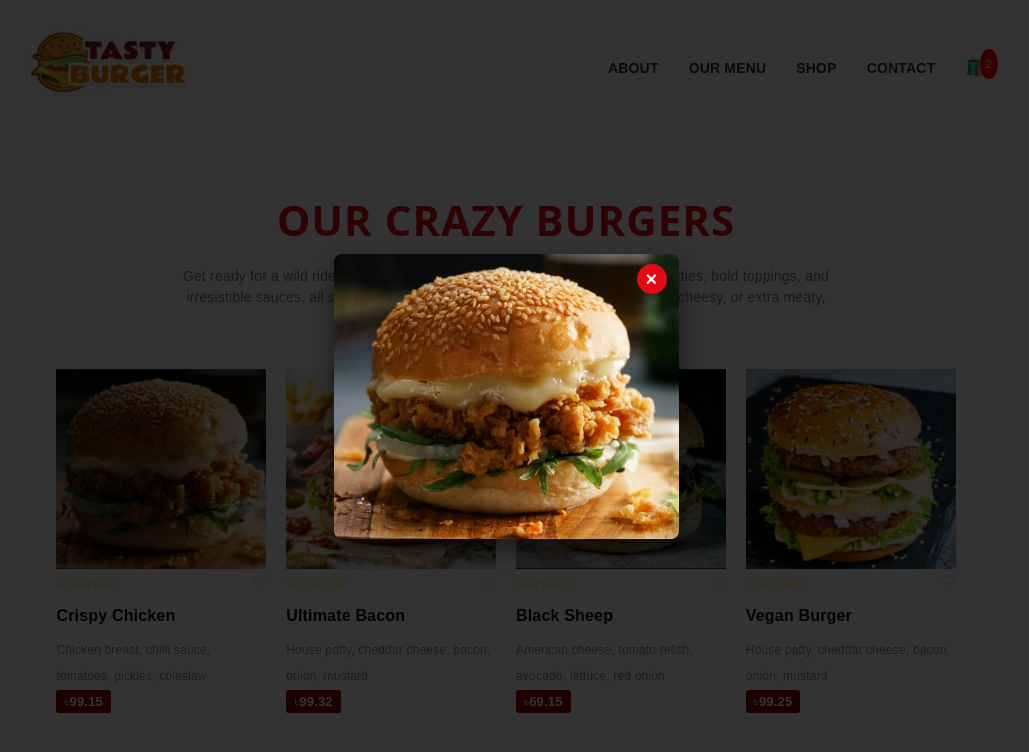
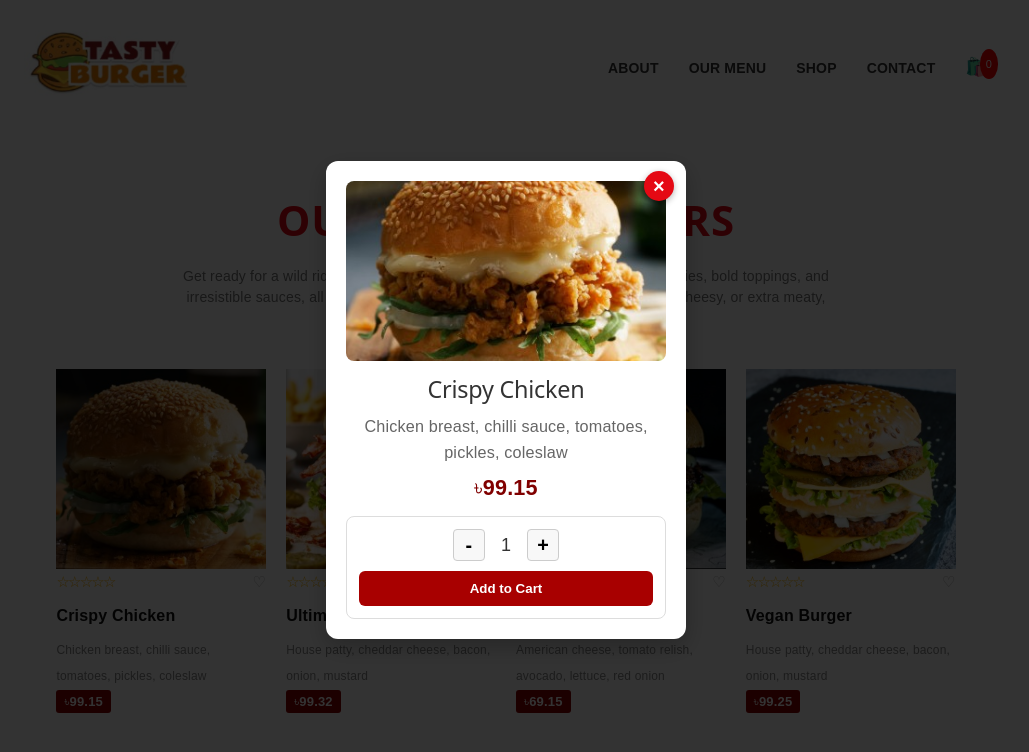
Before and after one commit to lasalamiatrisha/tasty-burger-shop, a React (Vite) app: page / in a window 1280 px wide. Both pictures are taken after a click on the picture 295 px from the left and 468 px from the top of the page. Shown: the top 752 px of the page, without its empty margins (134-1163 px from the left). Built offline with nearby package versions, Linux system fonts and the light colour scheme.

Commit message:
initial commit for V2: updated layout with product modal and cart drawer

```diff
--- a/src/App.css
+++ b/src/App.css
@@ -276,3 +276,146 @@ nav a {
   from { transform: scale(0.7); opacity: 0; }
   to { transform: scale(1); opacity: 1; }
 }
+
+/* Product Detail Modal */
+.product-detail-modal {
+  background: #ffffff;
+  width: 90%;
+  max-width: 360px;
+  border-radius: 12px;
+  padding: 20px;
+  position: relative;
+  display: flex;
+  flex-direction: column;
+  gap: 10px;
+  box-shadow: 0 8px 24px rgba(0, 0, 0, 0.25);
+}
+
+.modal-img-wrapper {
+  width: 100%;
+  height: 180px;
+  border-radius: 8px;
+  overflow: hidden;
+}
+
+.modal-img-wrapper img {
+  width: 100%;
+  height: 100%;
+  object-fit: cover;
+}
+
+.product-detail-modal h2 {
+  margin: 5px 0 0 0;
+  font-size: 1.3rem;
+  color: #333;
+}
+
+.modal-desc {
+  color: #666;
+  font-size: 0.9rem;
+  margin: 0;
+}
+
+.modal-price {
+  font-size: 1.2rem;
+  font-weight: bold;
+  color: #800000;
+}
+
+.modal-action-box {
+  border: 1px solid #ddd;
+  border-radius: 8px;
+  padding: 12px;
+  display: flex;
+  flex-direction: column;
+  gap: 10px;
+  align-items: center;
+  margin-top: 5px;
+}
+
+.qty-controls {
+  display: flex;
+  align-items: center;
+  gap: 16px;
+}
+
+.qty-controls button {
+  width: 32px;
+  height: 32px;
+  border: 1px solid #ccc;
+  background: #f8f8f8;
+  font-size: 1.1rem;
+  font-weight: bold;
+  cursor: pointer;
+  border-radius: 4px;
+}
+
+.add-to-cart-btn {
+  width: 100%;
+  padding: 10px;
+  background: #a80000;
+  color: white;
+  border: none;
+  border-radius: 6px;
+  font-weight: bold;
+  cursor: pointer;
+}
+
+/* Floating Cart Drawer Panel */
+.cart-drawer-panel {
+  position: fixed;
+  top: 70px;
+  right: 20px;
+  width: 300px;
+  background: white;
+  border: 2px solid #333;
+  border-radius: 8px;
+  padding: 15px;
+  box-shadow: 0 4px 15px rgba(0, 0, 0, 0.2);
+  z-index: 1000;
+}
+
+.cart-header {
+  display: flex;
+  justify-content: space-between;
+  align-items: center;
+  border-bottom: 1px solid #ddd;
+  padding-bottom: 8px;
+}
+
+.cart-item-row {
+  display: flex;
+  justify-content: space-between;
+  align-items: center;
+  margin: 10px 0;
+  font-size: 0.9rem;
+}
+
+.cart-qty-controls button {
+  width: 22px;
+  height: 22px;
+  margin: 0 4px;
+}
+
+.cart-footer {
+  border-top: 1px solid #ddd;
+  padding-top: 10px;
+  margin-top: 10px;
+}
+
+.total-row {
+  display: flex;
+  justify-content: space-between;
+  margin-bottom: 10px;
+}
+
+.checkout-btn {
+  width: 100%;
+  padding: 8px;
+  background: #800000;
+  color: white;
+  border: none;
+  border-radius: 4px;
+  font-weight: bold;
+  cursor: pointer;
+}
--- a/src/App.tsx
+++ b/src/App.tsx
@@ -45,10 +45,88 @@ interface NavModalContent {
   content: React.ReactNode
 }
 
+interface SelectedBurger {
+  id: number
+  name: string
+  description: string
+  price: string
+  numericPrice: number
+  image: string
+}
+
+interface CartItem {
+  id: number
+  name: string
+  price: number
+  quantity: number
+  image: string
+}
+
 function App() {
-  const [selectedImage, setSelectedImage] = useState<string | null>(null)
+  // Navigation Modal State
   const [navModal, setNavModal] = useState<NavModalContent | null>(null)
 
+  // Whiteboard V2 States: Product Modal & Cart State
+  const [selectedBurger, setSelectedBurger] = useState<SelectedBurger | null>(null)
+  const [modalQty, setModalQty] = useState<number>(1)
+  const [cart, setCart] = useState<CartItem[]>([])
+  const [isCartOpen, setIsCartOpen] = useState<boolean>(false)
+
+  // Open Product Modal with clicked burger details
+  const handleOpenBurgerModal = (burger: SelectedBurger) => {
+    setSelectedBurger(burger)
+    setModalQty(1)
+  }
+
+  // Add Item to Cart
+  const handleAddToCart = () => {
+    if (!selectedBurger) return
+
+    setCart((prevCart) => {
+      const existingItem = prevCart.find((item) => item.id === selectedBurger.id)
+      if (existingItem) {
+        return prevCart.map((item) =>
+          item.id === selectedBurger.id
+            ? { ...item, quantity: item.quantity + modalQty }
+            : item
+        )
+      }
+      return [
+        ...prevCart,
+        {
+          id: selectedBurger.id,
+          name: selectedBurger.name,
+          price: selectedBurger.numericPrice,
+          quantity: modalQty,
+          image: selectedBurger.image,
+        },
+      ]
+    })
+
+    setSelectedBurger(null)
+    setIsCartOpen(true) // Open cart drawer after adding item
+  }
+
+  // Update Cart Quantity directly inside Cart Drawer
+  const handleUpdateCartQty = (id: number, delta: number) => {
+    setCart((prevCart) =>
+      prevCart
+        .map((item) => {
+          if (item.id === id) {
+            const newQty = item.quantity + delta
+            return newQty > 0 ? { ...item, quantity: newQty } : null
+          }
+          return item
+        })
+        .filter((item): item is CartItem => item !== null)
+    )
+  }
+
+  // Totals
+  const totalCartCount = cart.reduce((sum, item) => sum + item.quantity, 0)
+  const totalCartPrice = cart.reduce((sum, item) => sum + item.price * item.quantity, 0)
+
+  // Original Nav Modal Handler
   const handleNavClick = (e: React.MouseEvent<HTMLAnchorElement>, type: string) => {
     e.preventDefault()
     if (type === 'ABOUT') {
@@ -117,11 +195,17 @@ function App() {
           <a href="#" onClick={(e) => handleNavClick(e, 'MENU')}>OUR MENU</a>
           <a href="#" onClick={(e) => handleNavClick(e, 'SHOP')}>SHOP</a>
           <a href="#" onClick={(e) => handleNavClick(e, 'CONTACT')}>CONTACT</a>
-          <span className="cart-icon">🛍️ <span className="badge">2</span></span>
+          <span
+            className="cart-icon"
+            onClick={() => setIsCartOpen(!isCartOpen)}
+            style={{ cursor: 'pointer' }}
+          >
+            🛍️ <span className="badge">{totalCartCount}</span>
+          </span>
         </nav>
       </header>
 
-      {/* Section Title */}
+      {/* Main Section */}
       <section className="menu-section">
         <h1 className="main-title">OUR CRAZY BURGERS</h1>
         <p className="subtitle">
@@ -139,7 +223,14 @@ function App() {
               src={burger1}
               alt="Crispy Chicken"
               className="clickable-img"
-              onClick={() => setSelectedImage(burger1)}
+              onClick={() => handleOpenBurgerModal({
+                id: 1,
+                name: 'Crispy Chicken',
+                description: 'Chicken breast, chilli sauce, tomatoes, pickles, coleslaw',
+                price: '৳99.15',
+                numericPrice: 99.15,
+                image: burger1
+              })}
             />
             <div className="card-body">
               <StarRating />
@@ -155,7 +246,14 @@ function App() {
               src={burger2}
               alt="Ultimate Bacon"
               className="clickable-img"
-              onClick={() => setSelectedImage(burger2)}
+              onClick={() => handleOpenBurgerModal({
+                id: 2,
+                name: 'Ultimate Bacon',
+                description: 'House patty, cheddar cheese, bacon, onion, mustard',
+                price: '৳99.32',
+                numericPrice: 99.32,
+                image: burger2
+              })}
             />
             <div className="card-body">
               <StarRating />
@@ -171,7 +269,14 @@ function App() {
               src={burger3}
               alt="Black Sheep"
               className="clickable-img"
-              onClick={() => setSelectedImage(burger3)}
+              onClick={() => handleOpenBurgerModal({
+                id: 3,
+                name: 'Black Sheep',
+                description: 'American cheese, tomato relish, avocado, lettuce, red onion',
+                price: '৳69.15',
+                numericPrice: 69.15,
+                image: burger3
+              })}
             />
             <div className="card-body">
               <StarRating />
@@ -187,7 +292,14 @@ function App() {
               src={burger4}
               alt="Vegan Burger"
               className="clickable-img"
-              onClick={() => setSelectedImage(burger4)}
+              onClick={() => handleOpenBurgerModal({
+                id: 4,
+                name: 'Vegan Burger',
+                description: 'House patty, cheddar cheese, bacon, onion, mustard',
+                price: '৳99.25',
+                numericPrice: 99.25,
+                image: burger4
+              })}
             />
             <div className="card-body">
               <StarRating />
@@ -200,12 +312,67 @@ function App() {
         </div>
       </section>
 
-      {/* Image Pop-Out Modal */}
-      {selectedImage && (
-        <div className="modal-overlay" onClick={() => setSelectedImage(null)}>
-          <div className="modal-content" onClick={(e) => e.stopPropagation()}>
-            <span className="close-btn" onClick={() => setSelectedImage(null)}>&times;</span>
-            <img src={selectedImage} alt="Pop-out view" />
+      {/* Product Detail Modal */}
+      {selectedBurger && (
+        <div className="modal-overlay" onClick={() => setSelectedBurger(null)}>
+          <div className="product-detail-modal" onClick={(e) => e.stopPropagation()}>
+            <span className="close-btn" onClick={() => setSelectedBurger(null)}>&times;</span>
+            <div className="modal-img-wrapper">
+              <img src={selectedBurger.image} alt={selectedBurger.name} />
+            </div>
+            <h2>{selectedBurger.name}</h2>
+            <p className="modal-desc">{selectedBurger.description}</p>
+            <span className="modal-price">{selectedBurger.price}</span>
+
+            {/* Quantity Controls & Add to Cart */}
+            <div className="modal-action-box">
+              <div className="qty-controls">
+                <button onClick={() => setModalQty((q) => Math.max(1, q - 1))}>-</button>
+                <span>{modalQty}</span>
+                <button onClick={() => setModalQty((q) => q + 1)}>+</button>
+              </div>
+              <button className="add-to-cart-btn" onClick={handleAddToCart}>
+                Add to Cart
+              </button>
+            </div>
+          </div>
+        </div>
+      )}
+
+      {/* Slide-out / Floating Cart Drawer Panel */}
+      {isCartOpen && (
+        <div className="cart-drawer-panel">
+          <div className="cart-header">
+            <h3>Cart ({totalCartCount})</h3>
+            <span className="close-btn" onClick={() => setIsCartOpen(false)}>&times;</span>
+          </div>
+
+          <div className="cart-body">
+            {cart.length === 0 ? (
+              <p className="empty-cart">Your cart is empty.</p>
+            ) : (
+              cart.map((item) => (
+                <div key={item.id} className="cart-item-row">
+                  <span className="cart-item-name">{item.name}</span>
+                  <div className="cart-qty-controls">
+                    <button onClick={() => handleUpdateCartQty(item.id, -1)}>-</button>
+                    <span>{item.quantity}</span>
+                    <button onClick={() => handleUpdateCartQty(item.id, 1)}>+</button>
+                  </div>
+                  <span className="cart-item-price">৳{(item.price * item.quantity).toFixed(2)}</span>
+                </div>
+              ))
+            )}
+          </div>
+
+          <div className="cart-footer">
+            <div className="total-row">
+              <strong>Total:</strong>
+              <strong className="total-price">৳{totalCartPrice.toFixed(2)}</strong>
+            </div>
+            <button className="checkout-btn" disabled={cart.length === 0}>
+              Checkout
+            </button>
           </div>
         </div>
       )}
```
